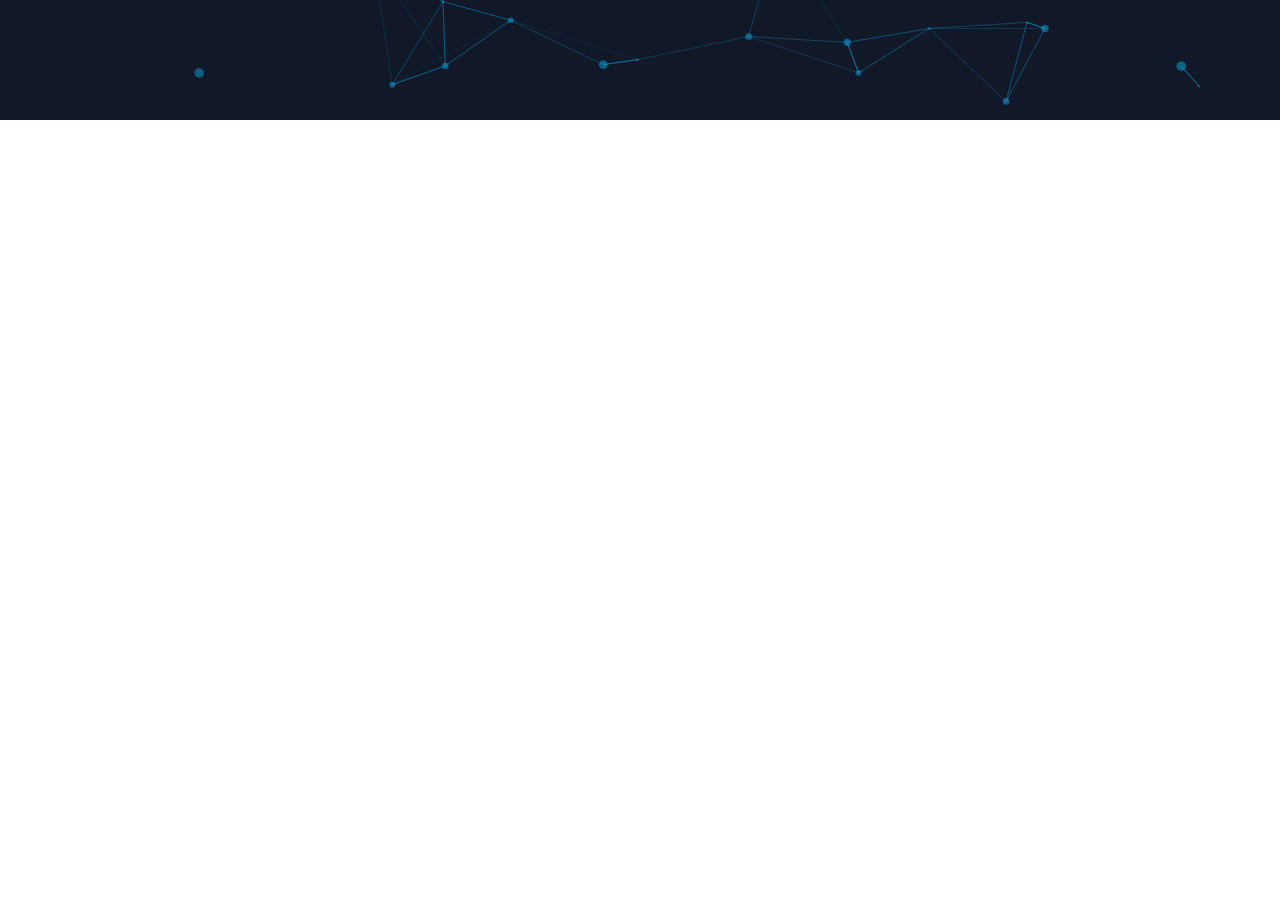
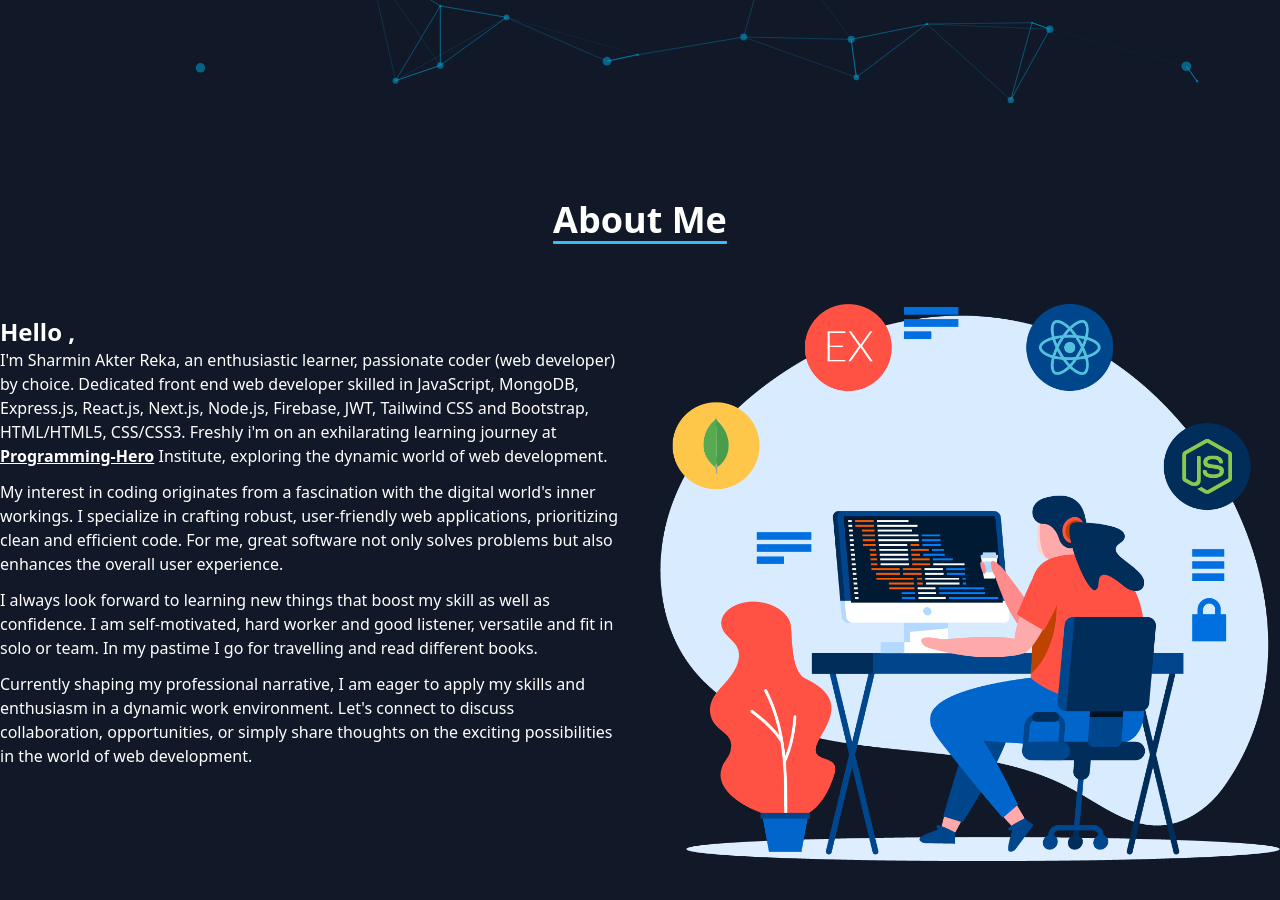
Before and after one commit to Rika4698/portfolio, a React (Vite) app: page / in a window 1280 px wide. Shown: the part 680-1580 px from the top of the page. Before the commit the page ends 800 px from the top, so only its background shows below. Built offline with nearby package versions, Linux system fonts and the light colour scheme; a web font is replaced by a local one.

Commit message:
add about

```diff
--- a/src/App.jsx
+++ b/src/App.jsx
@@ -1,5 +1,6 @@
 
 import './App.css'
+import About from './components/About'
 import Banner from './components/Banner/Banner'
 import Navbar from './components/Navbar'
 
@@ -10,8 +11,8 @@ function App() {
     <div id="home">
       <Navbar />
       <Banner />
-      {/* <About />
-      <Skills />
+      <About />
+      {/* <Skills />
       <Projects />
       <Contact />
       <Footer /> */}
--- /dev/null
+++ b/src/components/About.jsx
@@ -0,0 +1,58 @@
+import image from "../assets/mern-stack-development-webbybutter.png";
+// import PDFDownloadButton from "./PDFDownloadButton";
+
+const About = () => {
+  return (
+    <div id="about" className="py-20 bg-gray-900 text-white">
+      <div className="max-w-7xl mx-5 md:mx-10 xl:mx-auto">
+        <h3 className="text-4xl text-center font-clashDisplay font-semibold underline underline-offset-8 decoration-sky-400">
+          About Me
+        </h3>
+        <div className="flex flex-col lg:flex-row-reverse items-center gap-10 pt-16">
+          <div className="flex-1">
+            <img src={image} alt="" />
+          </div>
+          <div className="flex-1">
+            <h3 className="text-2xl font-bold">Hello , </h3>
+            <p>
+              I&apos;m Sharmin Akter Reka, an enthusiastic learner, passionate coder (web developer) by choice. Dedicated front end web developer skilled in JavaScript, MongoDB, Express.js, React.js, Next.js, Node.js, Firebase, JWT, Tailwind CSS and Bootstrap, HTML/HTML5, CSS/CSS3.  Freshly i&apos;m on an exhilarating
+              learning journey at{" "}
+              <a
+                href="https://www.programming-hero.com/"
+                target="_blank"
+                rel="noopener noreferrer"
+                className="font-semibold underline"
+              >
+                Programming-Hero
+              </a>{" "}
+              Institute, exploring the dynamic world of web development.
+              <span className="block my-3">
+                My interest in coding originates from a fascination with the
+                digital world&apos;s inner workings. I specialize in crafting
+                robust, user-friendly web applications, prioritizing clean and
+                efficient code. For me, great software not only solves problems
+                but also enhances the overall user experience.{" "}
+              </span>
+              <span className="block my-3">
+                {/* I&apos;m driven by the chance to contribute to innovative */}
+                I always look forward to learning new things that boost my skill as well as confidence. I am self-motivated, hard worker and good listener, versatile and fit in solo or team. In my pastime I go for travelling and read different books.
+              </span>
+              <span>
+                Currently shaping my professional narrative, I am eager to apply
+                my skills and enthusiasm in a dynamic work environment.
+                Let&apos;s connect to discuss collaboration, opportunities, or
+                simply share thoughts on the exciting possibilities in the world
+                of web development.
+              </span>
+            </p>
+            <div className="flex items-center justify-center my-10">
+              {/* <PDFDownloadButton /> */}
+            </div>
+          </div>
+        </div>
+      </div>
+    </div>
+  );
+};
+
+export default About;
--- a/src/components/Navbar.jsx
+++ b/src/components/Navbar.jsx
@@ -37,8 +37,8 @@ const Navbar = () => {
             href=""
             className={
               activeSection === ""
-                ? " text-primary underline underline-offset-[6px] decoration-primary decoration-2"
-                : "hover:underline underline-offset-[6px] decoration-2 decoration-primary"
+                ? " text-sky-500 underline underline-offset-[6px] decoration-sky-400 decoration-2"
+                : "hover:underline underline-offset-[6px] decoration-2 decoration-sky-400"
             }
           >
             Home
@@ -47,8 +47,8 @@ const Navbar = () => {
             href="#about"
             className={
               activeSection === "about"
-                ? " text-primary underline underline-offset-[6px] decoration-primary decoration-2"
-                : "hover:underline underline-offset-[6px] decoration-2 decoration-primary"
+                ? " text-sky-500 underline underline-offset-[6px] decoration-sky-400 decoration-2"
+                : "hover:underline underline-offset-[6px] decoration-2 decoration-sky-400"
             }
           >
             About Me
@@ -57,8 +57,8 @@ const Navbar = () => {
             href="#skills"
             className={
               activeSection === "skills"
-                ? " text-primary underline underline-offset-[6px] decoration-primary decoration-2"
-                : "hover:underline underline-offset-[6px] decoration-2 decoration-primary"
+                ? " text-sky-500 underline underline-offset-[6px] decoration-sky-400 decoration-2"
+                : "hover:underline underline-offset-[6px] decoration-2 decoration-sky-400"
             }
           >
             Skills
@@ -67,8 +67,8 @@ const Navbar = () => {
             href="#projects"
             className={
               activeSection === "projects"
-                ? " text-primary underline underline-offset-[6px] decoration-primary decoration-2"
-                : "hover:underline underline-offset-[6px] decoration-2 decoration-primary"
+                ? " text-sky-500 underline underline-offset-[6px] decoration-sky-400 decoration-2"
+                : "hover:underline underline-offset-[6px] decoration-2 decoration-sky-400"
             }
           >
             Projects
@@ -77,8 +77,8 @@ const Navbar = () => {
             href="#contact"
             className={
               activeSection === "contact"
-                ? " text-primary underline underline-offset-[6px] decoration-primary decoration-2"
-                : "hover:underline underline-offset-[6px] decoration-2 decoration-primary"
+                ? " text-sky-500 underline underline-offset-[6px] decoration-primary decoration-2"
+                : "hover:underline underline-offset-[6px] decoration-2 decoration-sky-400"
             }
           >
             Contact
@@ -134,8 +134,8 @@ const Navbar = () => {
               href=""
               className={
                 activeSection === ""
-                  ? " text-primary underline underline-offset-[6px] decoration-primary decoration-2 btn bg-white/10 hover:bg-white/10 border-none"
-                  : "hover:underline underline-offset-[6px] decoration-2 decoration-primary btn bg-white/5 hover:bg-white/10 text-white border-none"
+                  ? " text-sky-500 underline underline-offset-[6px] decoration-sky-400 decoration-2 btn bg-white/10 hover:bg-white/10 border-none"
+                  : "hover:underline underline-offset-[6px] decoration-2 decoration-sky-400 btn bg-white/5 hover:bg-white/10 text-white border-none"
               }
             >
               Home
@@ -144,8 +144,8 @@ const Navbar = () => {
               href="#about"
               className={
                 activeSection === "about"
-                  ? " text-primary underline underline-offset-[6px] decoration-primary decoration-2 btn bg-white/10 hover:bg-white/10 border-none"
-                  : "hover:underline underline-offset-[6px] decoration-2 decoration-primary btn bg-white/5 hover:bg-white/10 text-white border-none"
+                  ? " text-sky-500 underline underline-offset-[6px] decoration-sky-400 decoration-2 btn bg-white/10 hover:bg-white/10 border-none"
+                  : "hover:underline underline-offset-[6px] decoration-2 decoration-sky-400 btn bg-white/5 hover:bg-white/10 text-white border-none"
               }
             >
               About Me
@@ -154,8 +154,8 @@ const Navbar = () => {
               href="#skills"
               className={
                 activeSection === "skills"
-                  ? " text-primary underline underline-offset-[6px] decoration-primary decoration-2 btn bg-white/10 hover:bg-white/10 border-none"
-                  : "hover:underline underline-offset-[6px] decoration-2 decoration-primary btn bg-white/5 hover:bg-white/10 text-white border-none"
+                  ? " text-sky-500 underline underline-offset-[6px] decoration-sky-400 decoration-2 btn bg-white/10 hover:bg-white/10 border-none"
+                  : "hover:underline underline-offset-[6px] decoration-2 decoration-sky-400 btn bg-white/5 hover:bg-white/10 text-white border-none"
               }
             >
               Skills
@@ -164,8 +164,8 @@ const Navbar = () => {
               href="#projects"
               className={
                 activeSection === "projects"
-                  ? " text-primary underline underline-offset-[6px] decoration-primary decoration-2 btn bg-white/10 hover:bg-white/10 border-none"
-                  : "hover:underline underline-offset-[6px] decoration-2 decoration-primary btn bg-white/5 hover:bg-white/10 text-white border-none"
+                  ? " text-sky-500 underline underline-offset-[6px] decoration-sky-400 decoration-2 btn bg-white/10 hover:bg-white/10 border-none"
+                  : "hover:underline underline-offset-[6px] decoration-2 decoration-sky-400 btn bg-white/5 hover:bg-white/10 text-white border-none"
               }
             >
               Projects
@@ -174,8 +174,8 @@ const Navbar = () => {
               href="#contact"
               className={
                 activeSection === "contact"
-                  ? " text-primary underline underline-offset-[6px] decoration-primary decoration-2 btn bg-white/10 hover:bg-white/10 border-none"
-                  : "hover:underline underline-offset-[6px] decoration-2 decoration-primary btn bg-white/5 hover:bg-white/10 text-white border-none"
+                  ? " text-sky-500 underline underline-offset-[6px] decoration-sky-400 decoration-2 btn bg-white/10 hover:bg-white/10 border-none"
+                  : "hover:underline underline-offset-[6px] decoration-2 decoration-sky-400 btn bg-white/5 hover:bg-white/10 text-white border-none"
               }
             >
               Contact
```
Also changed, not shown: src/assets/mern-stack-development-webbybutter.png (added).
